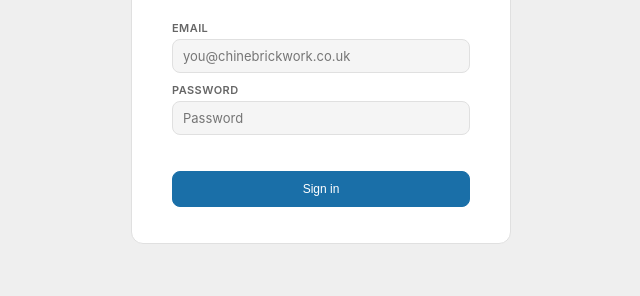
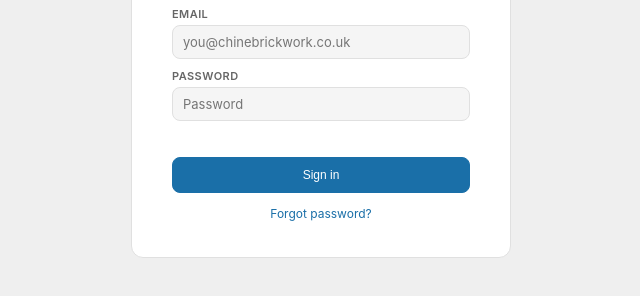
Before and after one commit to tchine25/chine-brickwork-platform, a plain HTML site: page index.html in a window 1280 px wide. Shown: the part 348-644 px from the top of the page, without its empty margins (319-959 px from the left). Drawn offline with nearby package versions, Linux system fonts and the light colour scheme.

Commit message:
Add forgot password link to login screen

```diff
--- a/index.html
+++ b/index.html
@@ -179,6 +179,8 @@
     <div class="form-row"><label>Password</label><input type="password" id="li-pass" placeholder="Password" onkeydown="if(event.key==='Enter')doLogin()"></div>
     <div class="login-err" id="li-err"></div>
     <button class="btn btn-primary" style="width:100%;margin-top:8px;padding:10px" onclick="doLogin()">Sign in</button>
+    <div style="text-align:center;margin-top:12px"><a href="#" onclick="doReset();return false;" style="font-size:12px;color:var(--navy);text-decoration:none">Forgot password?</a></div>
+    <div id="li-reset-msg" style="font-size:12px;color:var(--success-txt);background:var(--success-bg);border-radius:var(--radius-md);padding:8px 12px;margin-top:10px;display:none"></div>
   </div>
 </div>
 
@@ -672,6 +674,17 @@ async function doLogin(){
   if(error){document.getElementById('li-err').textContent=error.message;}
   else{showApp(data.user);await loadData();setupRealtime();}
 }
+async function doReset(){
+  const email=document.getElementById('li-email').value.trim();
+  const msg=document.getElementById('li-reset-msg');
+  const err=document.getElementById('li-err');
+  err.textContent='';
+  if(!email){err.textContent='Enter your email address first.';return;}
+  msg.style.display='none';
+  const {error}=await sb.auth.resetPasswordForEmail(email,{redirectTo:'https://chine-brickwork-platform.vercel.app'});
+  if(error){err.textContent=error.message;}
+  else{msg.textContent='Password reset email sent to '+email+'. Check your inbox.';msg.style.display='block';}
+}
 async function doLogout(){
   await sb.auth.signOut();
   showLogin();
```
